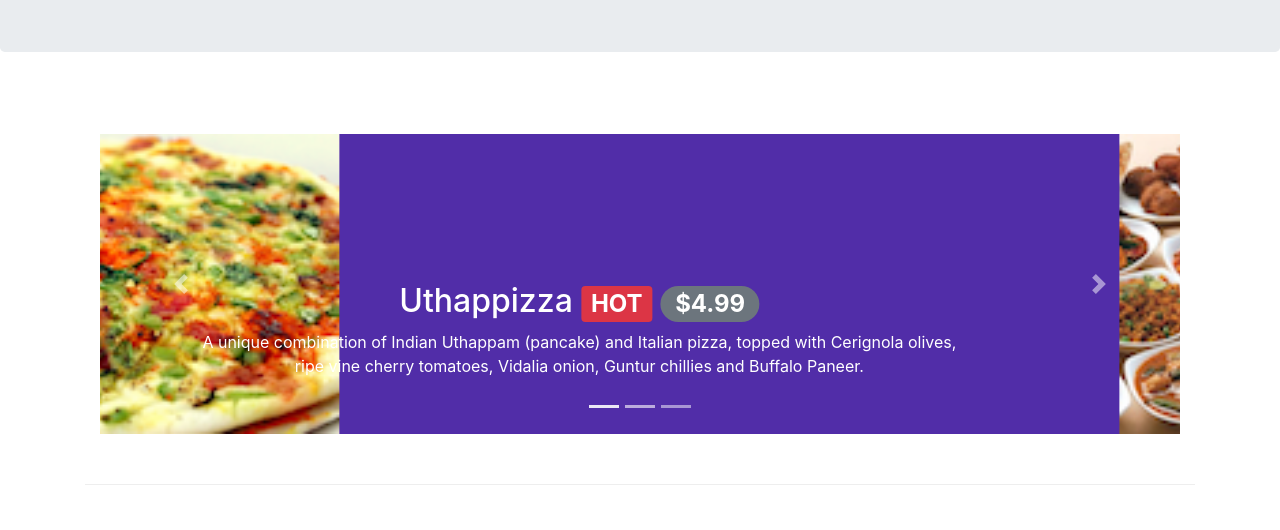
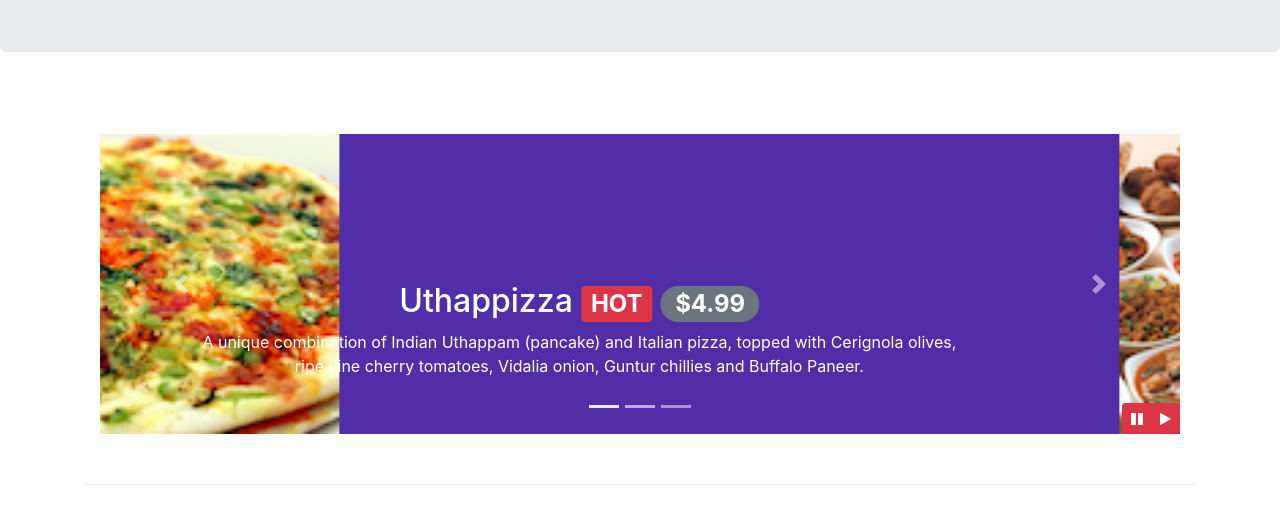
Before and after one commit to divyaprakash-Rx/Restaurant-html, a website: page index.html in a window 1280 px wide. Shown: the part 270-800 px from the top of the page. Drawn offline with nearby package versions, Linux system fonts and the light colour scheme.

Commit message:
Bootstrap JQuery

```diff
--- a/css/styles.css
+++ b/css/styles.css
@@ -47,3 +47,8 @@ body{
 .modal-content {
     color: #000;
 }
+#carouselButton{
+  right: 0px;
+  position: absolute;
+  bottom: 0px;
+}
--- a/index.html
+++ b/index.html
@@ -31,10 +31,11 @@
           <li class="nav=item"><a class="nav-link" href="#"><span class="fa fa-list fa-lg"></span> Menu</a></li>
           <li class="nav=item"><a class="nav-link" href="./contactus.html"><span class="fa fa-address-card fa-lg"></span> Contact</a></li>
         </ul>
-                   <span class="navbar-text">
-                    <a data-toggle="modal" data-target="#loginModal">
-                    <span class="fa fa-sign-in"></span> Login</a>
-                </span>
+        <span class="navbar-text">
+          <a data-toggle="modal" data-target="#loginModal">
+            <span class="fa fa-sign-in"></span> Login
+          </a>
+        </span>
       </div>
 
     </div>
@@ -214,6 +215,14 @@
           <a class="carousel-control-next" href="#mycarousel" role="button" data-slide="next">
             <span class="carousel-control-next-icon"></span>
           </a>
+          <div class="btn-group" id="carouselButton">
+            <button  class="btn btn-danger btn-sm" id="carousel-pause">
+              <span class="fa fa-pause"></span>
+            </button>
+            <button  class="btn btn-danger btn-sm" id="carousel-play">
+              <span class="fa fa-play"></span>
+            </button>
+          </div>
         </div>
       </div>
     </div>
@@ -317,6 +326,17 @@
     <script src="node_modules/jquery/dist/jquery.slim.min.js"></script>
     <script src="node_modules/popper.js/dist/umd/popper.min.js"></script>
     <script src="node_modules/bootstrap/dist/js/bootstrap.min.js"></script>
+    <script>
+      $(document).ready(function() {
+        $('#mycarousel').carousel({interval:2000});
+        $('#carousel-pause').click(function() {
+          $('#mycarousel').carousel('pause');
+        });
+        $('#carousel-play').click(function() {
+          $('#mycarousel').carousel('cycle');
+        });
+      });
+    </script>
 </body>
 
 </html>
```
